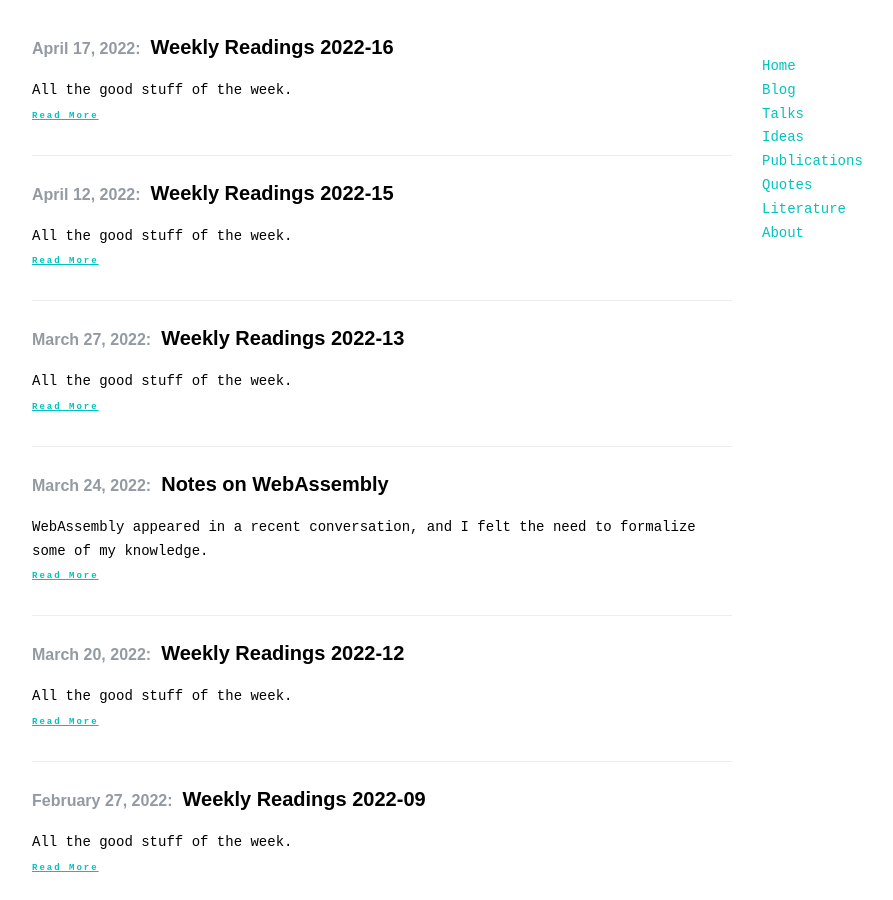
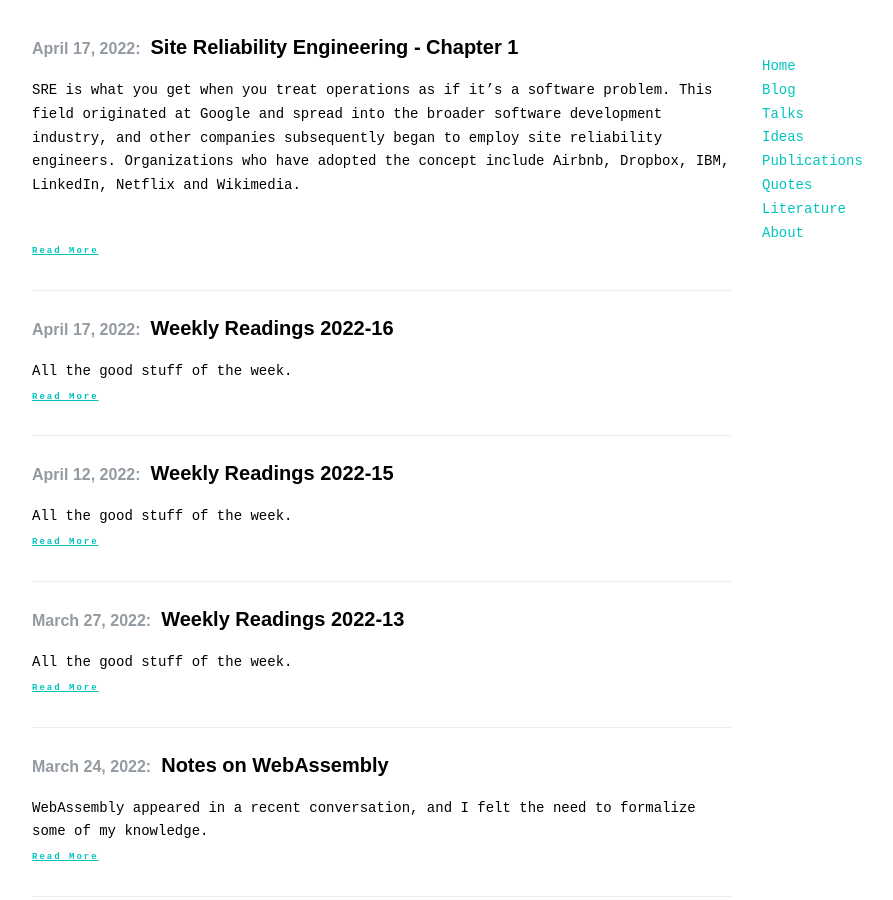
Before and after one commit to rsarai/-rsarai.github.io, a Jekyll site: the page built from blog/index.html, in a window 1280 px wide and 900 px high. Shown: the whole window, without its empty margins (183-1076 px from the left). Built offline with Jekyll 4.4.1, drawn with Linux system fonts in a browser that asks for light colours; the list of posts is cut into pages by our own code.

Commit message:
Adds SRE post

```diff
--- /dev/null
+++ b/_posts/2022-04-17-sre-chapter-1.md
@@ -0,0 +1,29 @@
+---
+layout: post
+title: Site Reliability Engineering - Chapter 1
+categories: [books]
+excerpt:
+last_modified_at:
+---
+
+SRE is what you get when you treat operations as if it's a software problem. This field originated at Google and spread into the broader software development industry, and other companies subsequently began to employ site reliability engineers. Organizations who have adopted the concept include Airbnb, Dropbox, IBM, LinkedIn, Netflix and Wikimedia.
+
+Reliability is the most fundamental feature of any product. It doesn't matter to have a great product if customers can't use it.
+
+The problem with reliability originates with the separation between software and operations, teams started to engage in a silent battle to advance their interests. The ops team attempts to safeguard the running system against the risk of change by introducing launch and change gates. The dev team responds by having fewer "launches", "feature toggles", "incremental updates", "cherrypicks", to avoid the launch review. None of these actions really prevents outages or even delivers more value to users.
+
+SRE uses the concept of error budgets to solve this conflict, by balancing innovation (new features) with stability. SRE's goal is no longer "zero outages"; rather, SREs and product developers aim to spend the error budget getting maximum feature velocity.
+
+SREs responsibilities include:
+- Improve design and operation of systems
+- Make systems more scalable, reliable, and efficient
+- Automate operations
+- In general responsible for: availability, latency, performance, efficiency, change management, monitoring, emergency response, and capacity planning of their service(s)
+
+
+Sharing my mind map:
+<br>
+<a href="/images/sre-chapter-1/sre-mindmap@2x.png" target="_blank">
+    <img src="/images/sre-chapter-1/sre-mindmap@2x.png" alt="Mindmap of SRE chapter 1" title="Click to see the image in full size"/>
+</a>
+<span class="small" >Click to see the image in full size </span>
```
Also changed, not shown: _posts/2022-04-17--what-i-read-this-16week.md (renamed from _posts/2022-04-17-what-i-read-this-16week.md, +1 -1 lines), images/sre-chapter-1/sre-mindmap@2x.png (added).
